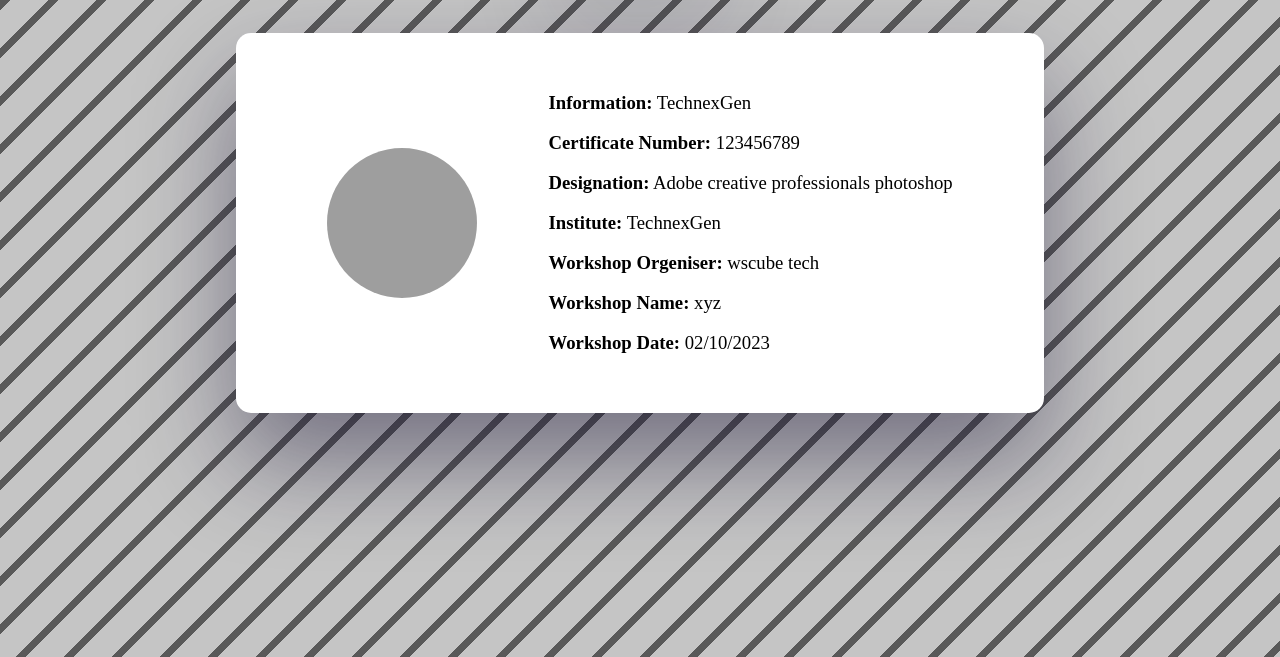
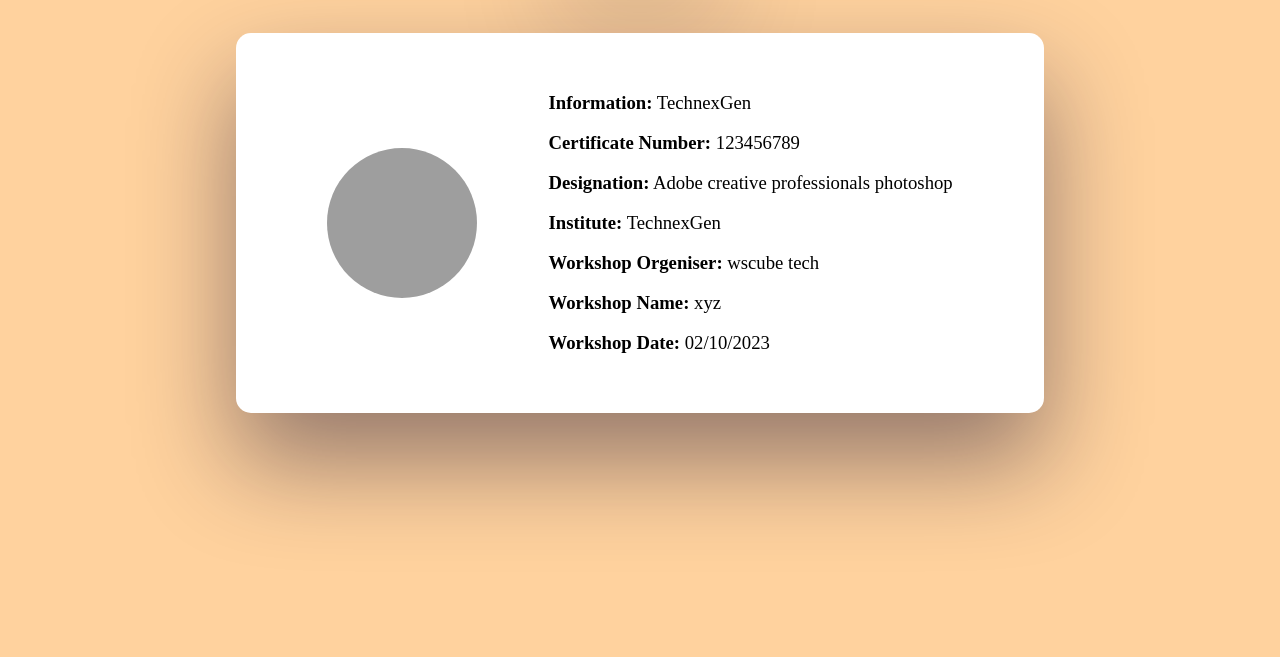
Before and after one commit to anything2345/VerificationDetails, a plain HTML site: page index.html in a window 1280 px wide. Shown: the part 143-800 px from the top of the page. Drawn offline with Linux system fonts and the light colour scheme; grey boxes are pictures that could not be loaded.

Commit message:
Update style.css

```diff
--- a/style.css
+++ b/style.css
@@ -4,10 +4,7 @@
 }
 
 body {
-    background: repeating-linear-gradient(135deg, #595959 0, #595959 10%, transparent 0, transparent 50%);
-        background-size: 3em 3em;
-        background-color: #c5c5c5;
-        opacity: 1
+    background-color: rgb(255, 210, 158);
   }
 
 
```
